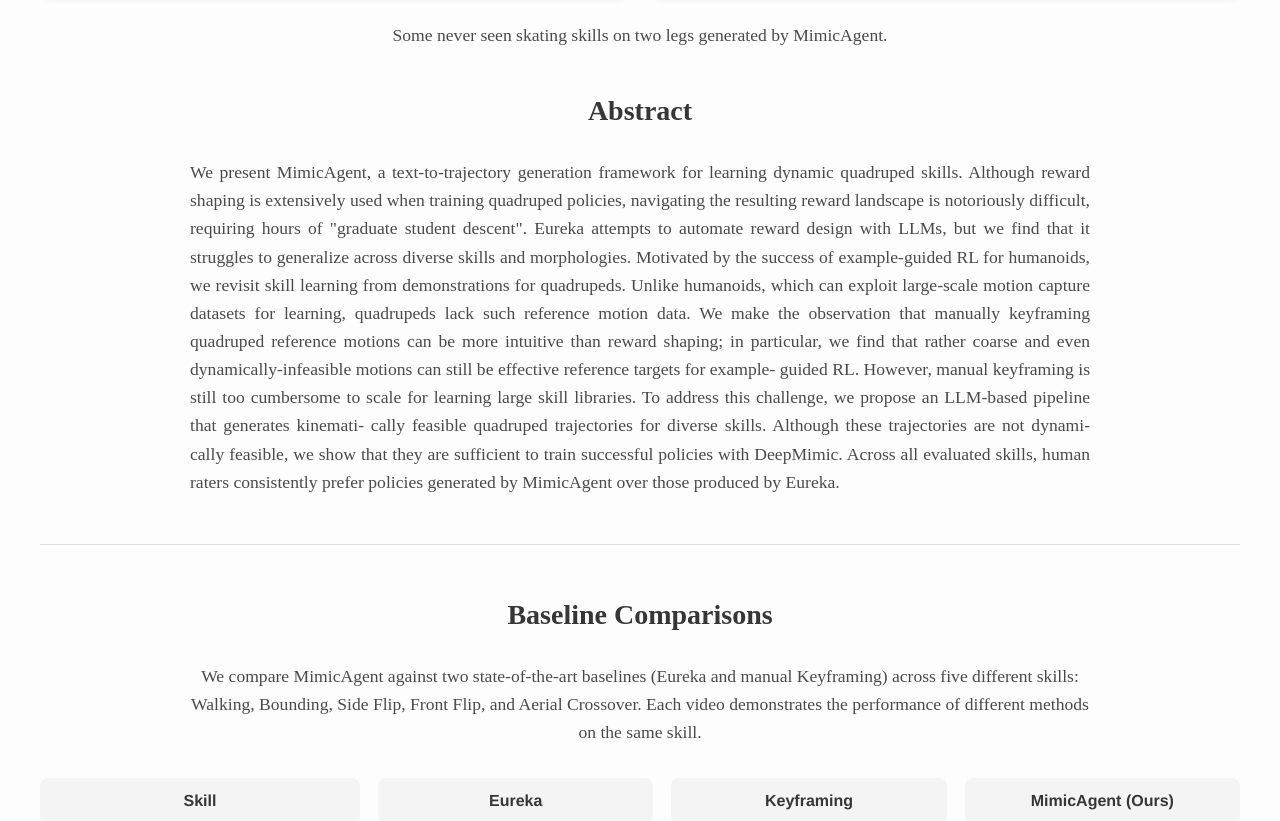
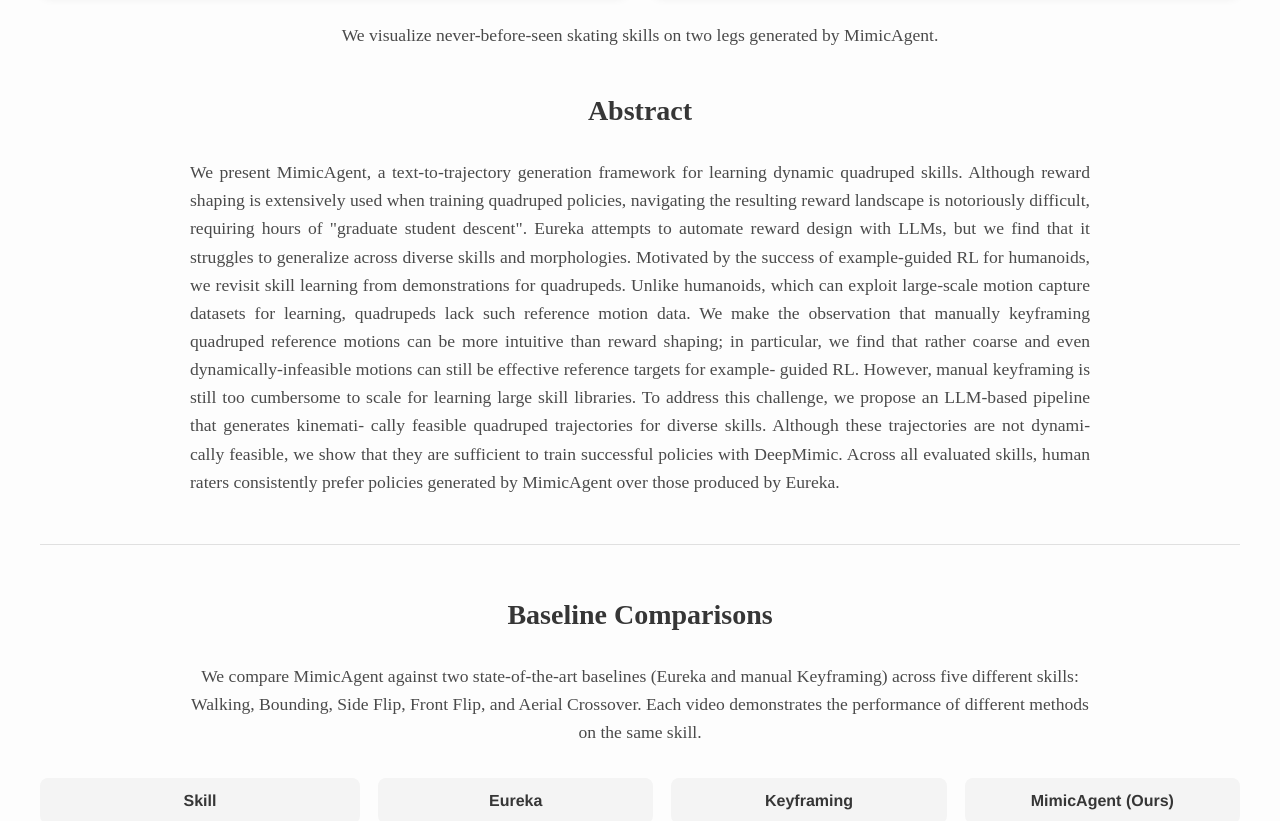
Before and after one commit to Luckykantnayak/mimic-agent, a plain HTML site: page index.html in a window 1280 px wide. Shown: the part 887-1708 px from the top of the page. Drawn offline with Linux system fonts and the light colour scheme.

Commit message:
Update descriptions for skating skills section

```diff
--- a/index.html
+++ b/index.html
@@ -367,9 +367,9 @@
             </div>
         </div>
 
-        <!-- <h2>Never Seen Skating Skills</h2>
+        <!-- <h2>Novel Skating Skills</h2>
         <p style="text-align: center; max-width: 900px; margin: 0 auto 2rem;">
-            Some never seen skating skills on two legs generated by MimicAgent.
+            We visualize never-before-seen skating skills on two legs generated by MimicAgent.
         </p> -->
 
         <!-- New 2-GIF Grid -->
@@ -384,7 +384,7 @@
             </div>
         </div>
         <p style="text-align: center; max-width: 900px; margin: 0 auto 2rem;">
-            Some never seen skating skills on two legs generated by MimicAgent.
+            We visualize never-before-seen skating skills on two legs generated by MimicAgent.
         </p>
         <div class="abstract-container">
             <h2>Abstract</h2>
```
